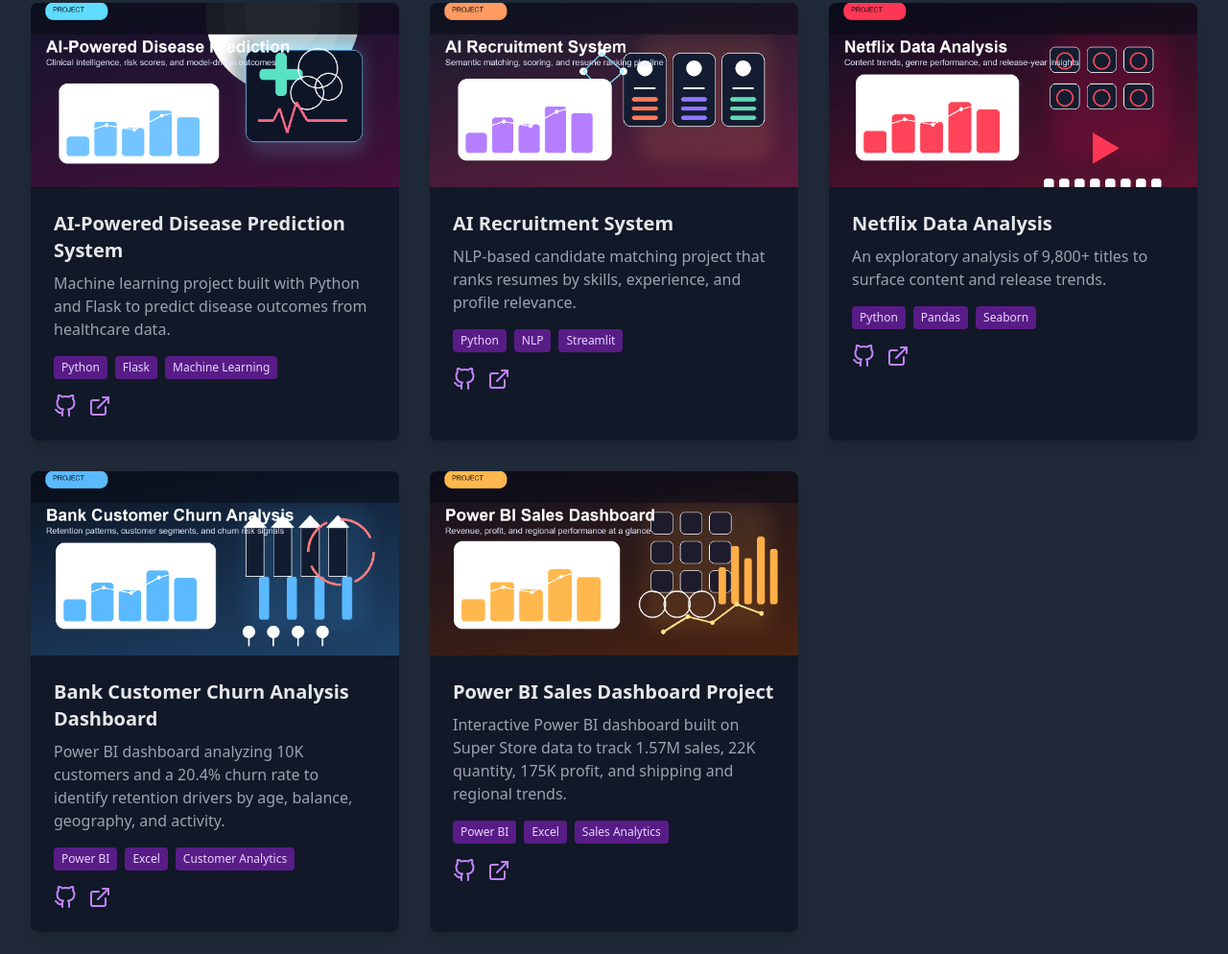
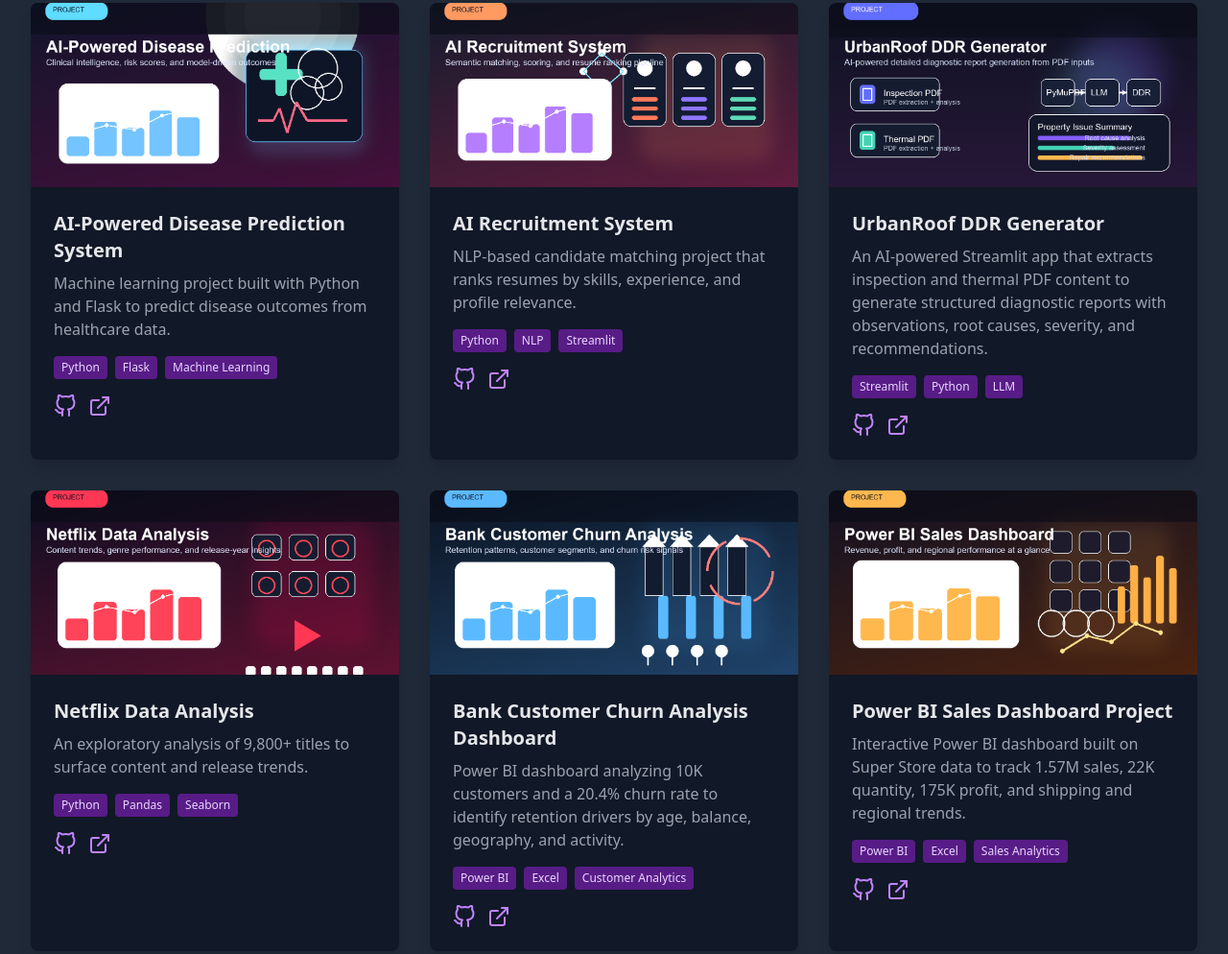
Before and after one commit to Aniket4141-coder/aniketportfolio.github.io, a plain HTML site: page index.html in a window 1280 px wide. Shown: the part 3149-4143 px from the top of the page at 96% size. Drawn offline with nearby package versions, Linux system fonts and the light colour scheme.

Commit message:
Update Portfolio

```diff
--- a/index.html
+++ b/index.html
@@ -298,7 +298,7 @@
                         <div>
                             <p class="text-gray-200 font-medium">Master of Computer Application</p>
                             <p>Savitribai Phule Pune University, Pune | 2024 - 2026</p>
-                            <p>CGPA: 7.90/10</p>
+                            <p>CGPA: 8.11/10</p>
                         </div>
                         <div>
                             <p class="text-gray-200 font-medium">Bachelor of Computer Science</p>
@@ -389,6 +389,30 @@
                 <!-- Project 3 -->
                 <div class="project-card bg-gray-900 rounded-lg overflow-hidden shadow-lg transition duration-300" data-aos="fade-up" data-aos-delay="300">
                     <div class="h-48 overflow-hidden">
+                        <img src="assets/project-thumbs/project-3-ddr.png" alt="UrbanRoof DDR Generator" class="w-full h-full object-cover">
+                    </div>
+                    <div class="p-6">
+                        <h3 class="text-xl font-semibold mb-2">UrbanRoof DDR Generator</h3>
+                        <p class="text-gray-400 mb-4">An AI-powered Streamlit app that extracts inspection and thermal PDF content to generate structured diagnostic reports with observations, root causes, severity, and recommendations.</p>
+                        <div class="flex flex-wrap gap-2 mb-4">
+                            <span class="px-2 py-1 bg-purple-900 text-purple-200 rounded text-xs">Streamlit</span>
+                            <span class="px-2 py-1 bg-purple-900 text-purple-200 rounded text-xs">Python</span>
+                            <span class="px-2 py-1 bg-purple-900 text-purple-200 rounded text-xs">LLM</span>
+                        </div>
+                        <div class="flex space-x-3">
+                            <a href="https://github.com/Aniket4141-coder/DDR-Generator" class="text-purple-400 hover:text-purple-300">
+                                <i data-feather="github"></i>
+                            </a>
+                            <a href="https://github.com/Aniket4141-coder/DDR-Generator" class="text-purple-400 hover:text-purple-300">
+                                <i data-feather="external-link"></i>
+                            </a>
+                        </div>
+                    </div>
+                </div>
+
+                <!-- Project 4 -->
+                <div class="project-card bg-gray-900 rounded-lg overflow-hidden shadow-lg transition duration-300" data-aos="fade-up" data-aos-delay="400">
+                    <div class="h-48 overflow-hidden">
                         <img src="assets/project-thumbs/project-3-netflix.png" alt="Netflix data analysis project" class="w-full h-full object-cover">
                     </div>
                     <div class="p-6">
@@ -410,9 +434,8 @@
                     </div>
                 </div>
 
-
-                <!-- Project 4 -->
-                <div class="project-card bg-gray-900 rounded-lg overflow-hidden shadow-lg transition duration-300" data-aos="fade-up" data-aos-delay="400">
+                <!-- Project 5 -->
+                <div class="project-card bg-gray-900 rounded-lg overflow-hidden shadow-lg transition duration-300" data-aos="fade-up" data-aos-delay="500">
                     <div class="h-48 overflow-hidden">
                         <img src="assets/project-thumbs/project-4-churn.png" alt="Bank customer churn analysis dashboard" class="w-full h-full object-cover">
                     </div>
@@ -435,10 +458,8 @@
                     </div>
                 </div>
 
-
-
-                <!-- Project 5 -->
-                <div class="project-card bg-gray-900 rounded-lg overflow-hidden shadow-lg transition duration-300" data-aos="fade-up" data-aos-delay="500">
+                <!-- Project 6 -->
+                <div class="project-card bg-gray-900 rounded-lg overflow-hidden shadow-lg transition duration-300" data-aos="fade-up" data-aos-delay="600">
                     <div class="h-48 overflow-hidden">
                         <img src="assets/project-thumbs/project-5-sales.png" alt="Power BI sales dashboard" class="w-full h-full object-cover">
                     </div>
```
Also changed, not shown: assets/project-thumbs/project-3-ddr.png (added).
